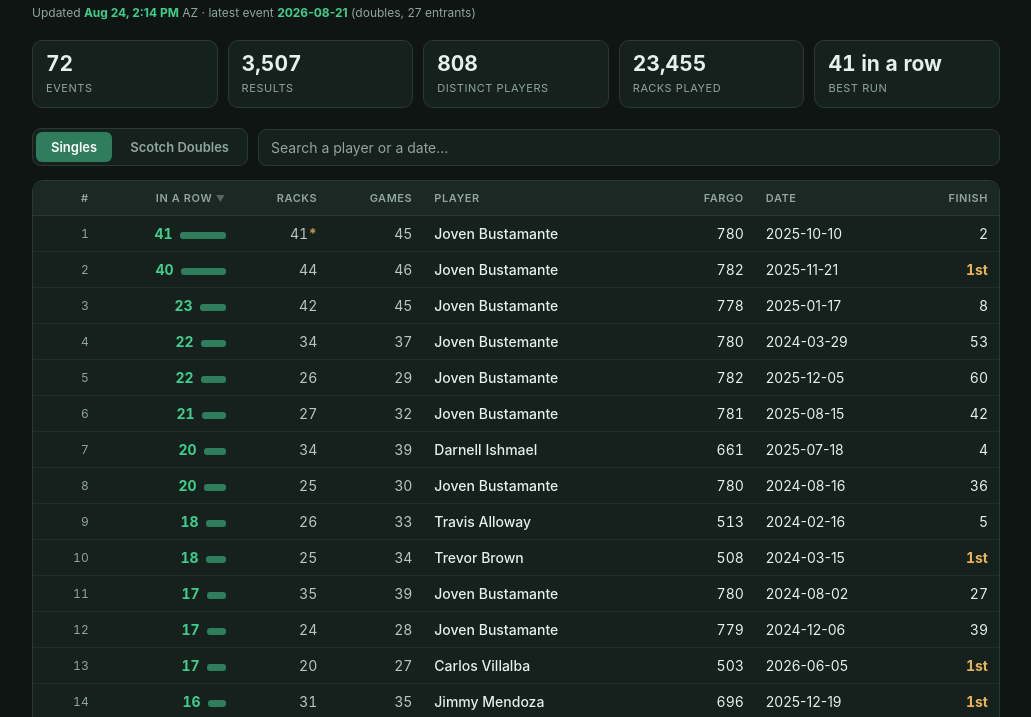
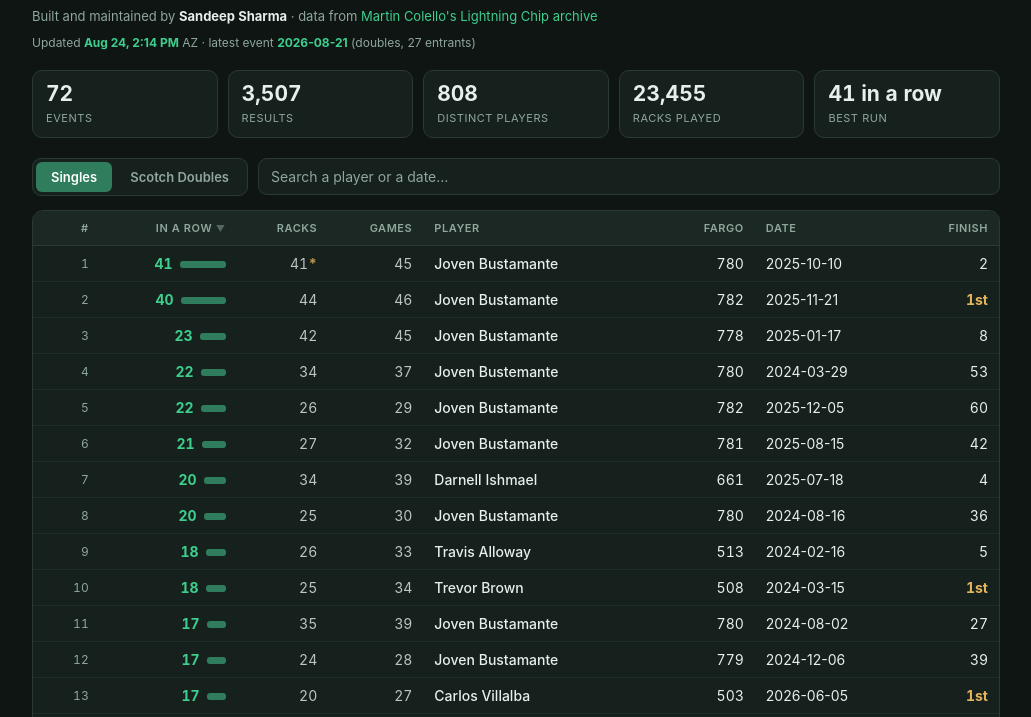
Before and after one commit to multiverse77/lightning-chip-dashboard, a plain HTML site: page docs/index.html in a window 1280 px wide. Shown: the part 99-816 px from the top of the page, without its empty margins (124-1155 px from the left). Drawn offline with Linux system fonts and the light colour scheme.

Commit message:
Move maintainer credit into the header where it is visible

```diff
--- a/docs/index.html
+++ b/docs/index.html
@@ -58,8 +58,11 @@ tr:last-child td{border-bottom:0}
   color:var(--accent);font:inherit;font-weight:600;font-size:13px;cursor:pointer}
 #more:hover{background:#22302a}
 footer{margin-top:22px;color:var(--dim);font-size:12px;line-height:1.65}
-.by{margin-top:14px;padding-top:12px;border-top:1px solid var(--line)}
+.by{margin-top:10px;font-size:13px;color:var(--dim)}
 .by b{color:var(--fg)}
+.by a{color:var(--accent);text-decoration:none}
+.by a:hover{text-decoration:underline}
+footer .by{margin-top:14px;padding-top:12px;border-top:1px solid var(--line);font-size:12px}
 footer a{color:var(--accent);text-decoration:none}
 footer a:hover{text-decoration:underline}
 @media(max-width:520px){
@@ -75,6 +78,8 @@ footer a:hover{text-decoration:underline}
   <p>Longest run of racks won <b>back to back</b> in one night, ranked all-time.
      Nine-ball chip tournaments at Natalie's, Friday nights, alternating singles
      and Scotch doubles.</p>
+  <p class="by">Built and maintained by <b>Sandeep Sharma</b> · data from
+     <a href="https://lightningchip.xyz/results/Archive/" target="_blank" rel="noopener">Martin Colello's Lightning Chip archive</a></p>
   <div class="updated" id="updated">Loading…</div>
 </header>
 
```
